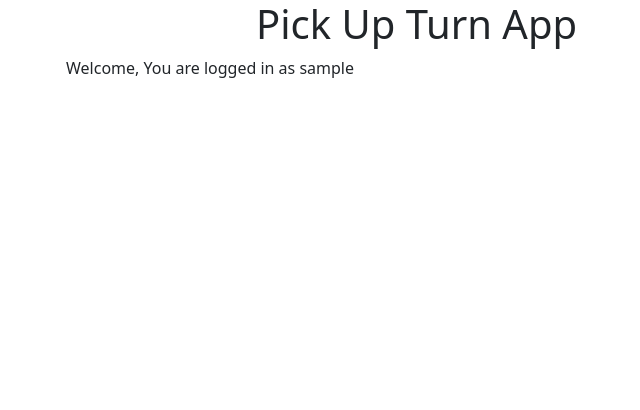
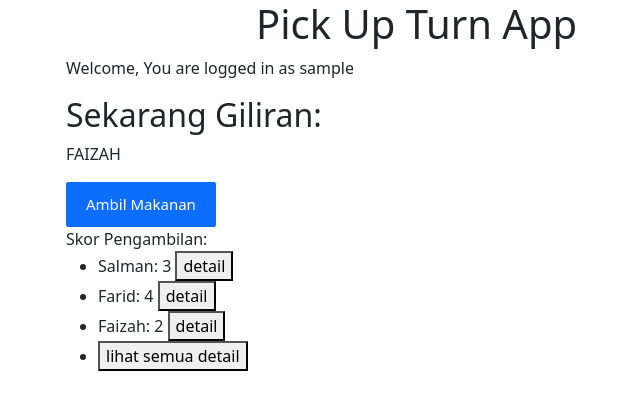
Before and after one commit to wajdifarid/pick-up-turn, a Django app: page / in a window 1280 px wide. Shown: the top 410 px of the page, without its empty margins (16-656 px from the left). Run offline with Django 3.2, Linux system fonts and the light colour scheme; the visitor is signed in with stand-in values (Sample User, id 1); some libraries are stand-ins or nearby versions.

Commit message:
Update home page

```diff
--- a/templates/index.html
+++ b/templates/index.html
@@ -1,17 +1,20 @@
 {% load socialaccount %}
 {% load static %}
 <html lang="en">
+
 <head>
   <!-- Required meta tags -->
   <meta charset="utf-8">
   <meta name="viewport" content="width=device-width, initial-scale=1">
 
   <!-- Bootstrap CSS -->
-    <link href="https://cdn.jsdelivr.net/npm/bootstrap@5.0.1/dist/css/bootstrap.min.css" rel="stylesheet" integrity="sha384-+0n0xVW2eSR5OomGNYDnhzAbDsOXxcvSN1TPprVMTNDbiYZCxYbOOl7+AMvyTG2x" crossorigin="anonymous">
+  <link href="https://cdn.jsdelivr.net/npm/bootstrap@5.0.1/dist/css/bootstrap.min.css" rel="stylesheet"
+    integrity="sha384-+0n0xVW2eSR5OomGNYDnhzAbDsOXxcvSN1TPprVMTNDbiYZCxYbOOl7+AMvyTG2x" crossorigin="anonymous">
   <link rel="stylesheet" type="text/css" href="{% static 'css/login.css' %}">
 
   <title>Pick Up Turn | Login</title>
 </head>
+
 <body>
   <div class="container">
     <div class="row">
@@ -21,13 +24,70 @@
     </div>
     {% if user.is_authenticated %}
     <p>Welcome, You are logged in as {{ user.username }}</p>
+
+    <h2>
+      Sekarang Giliran:
+    </h2>
+    <div>
+      <p class="text-uppercase fs-6">
+        Faizah
+      </p>
+    </div>
+
+    <!-- Button trigger modal -->
+    <button type="button" class="btn btn-primary" data-bs-toggle="modal" data-bs-target="#exampleModal">
+      Ambil Makanan
+    </button>
+
+    <!-- Modal -->
+    <div class="modal fade" id="exampleModal" tabindex="-1" role="dialog" aria-labelledby="exampleModalLabel"
+      aria-hidden="true">
+      <div class="modal-dialog" role="document">
+        <div class="modal-content">
+          <form action="" method="POST">
+            <div class="modal-header">
+              <h5 class="modal-title" id="exampleModalLabel">Konfirmasi Pengambilan</h5>
+              <button type="button" class="close" data-dismiss="modal" aria-label="Close">
+                <span aria-hidden="true">&times;</span>
+              </button>
+            </div>
+            <div class="modal-body">
+              <p>Kamu ingin mengambil makanan sebagai {{user.username}} ?</p>
+              <input type="hidden" value="{{user.username}}">
+            </div>
+            <div class="modal-footer">
+              <button type="button" class="btn btn-secondary" data-bs-dismiss="modal">Batal</button>
+              <button type="button" class="btn btn-primary">Ambil</button>
+            </div>
+          </form>
+        </div>
+      </div>
+    </div>
+
+
+
+    <div>
+      Skor Pengambilan:
+      <ul>
+        <li>Salman: 3 <button>detail</button></li>
+        <li>Farid: 4 <button>detail</button></li>
+        <li>Faizah: 2 <button>detail</button></li>
+        <li><button>lihat semua detail</button></li>
+      </ul>
+    </div>
     {% else %}
     <div class="row">
-          <div class="col-8 offset-2"> <a class="btn btn-lg btn-google btn-block text-uppercase btn-outline" href="{% provider_login_url 'google' %}"><img src="https://img.icons8.com/color/16/000000/google-logo.png"> Login With Google</a> </div>
+      <div class="col-8 offset-2"> <a class="btn btn-lg btn-google btn-block text-uppercase btn-outline"
+          href="{% provider_login_url 'google' %}"><img src="https://img.icons8.com/color/16/000000/google-logo.png">
+          Login With Google</a> </div>
     </div>
     {% endif %}
   </div>
+  <script src="https://cdn.jsdelivr.net/npm/bootstrap@5.0.1/dist/js/bootstrap.bundle.min.js"
+    integrity="sha384-gtEjrD/SeCtmISkJkNUaaKMoLD0//ElJ19smozuHV6z3Iehds+3Ulb9Bn9Plx0x4"
+    crossorigin="anonymous"></script>
 
-    <script src="https://cdn.jsdelivr.net/npm/bootstrap@5.0.1/dist/js/bootstrap.bundle.min.js" integrity="sha384-gtEjrD/SeCtmISkJkNUaaKMoLD0//ElJ19smozuHV6z3Iehds+3Ulb9Bn9Plx0x4" crossorigin="anonymous"></script>
+
 </body>
+
 </html>
```
Lines whose indentation alone changed are shown as unchanged.
